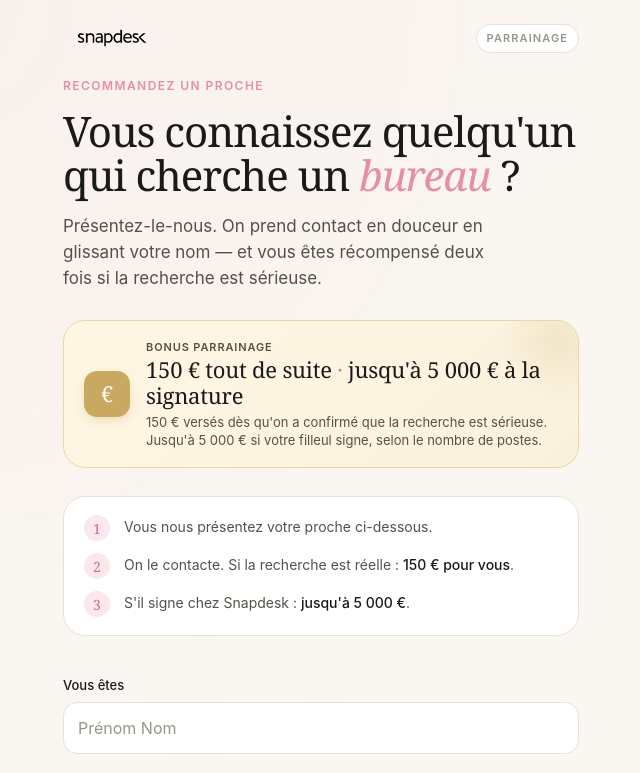
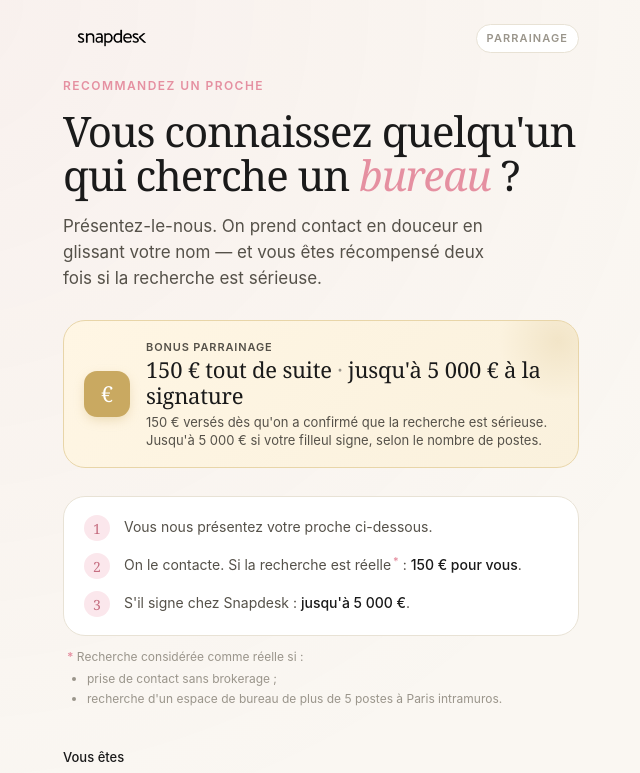
Before and after one commit to tmotti-snapdesk/espace-presentation, a Next.js app: page /recommander in a window 1280 px wide. Shown: the top 773 px of the page, without its empty margins (319-959 px from the left). Built offline with nearby package versions, Linux system fonts and the light colour scheme.

Commit message:
feat(reco): add asterisk + conditions disclaimer for 'recherche réelle'

```diff
--- a/src/app/recommander/page.tsx
+++ b/src/app/recommander/page.tsx
@@ -66,7 +66,8 @@ function HowItWorks() {
   const steps = [
     <>Vous nous présentez votre proche ci-dessous.</>,
     <>
-      On le contacte. Si la recherche est réelle&nbsp;:{" "}
+      On le contacte. Si la recherche est réelle
+      <sup className="text-reco-accent font-semibold ml-0.5">*</sup>&nbsp;:{" "}
       <strong className="text-reco-ink font-medium">150&nbsp;€ pour vous</strong>.
     </>,
     <>
@@ -76,7 +77,8 @@ function HowItWorks() {
   ];
 
   return (
-    <div className="flex flex-col gap-3 mb-8 px-5 py-[18px] bg-reco-elev border border-reco-line rounded-[22px]">
+    <div className="mb-8">
+      <div className="flex flex-col gap-3 px-5 py-[18px] bg-reco-elev border border-reco-line rounded-[22px]">
         {steps.map((text, i) => (
           <div key={i} className="flex gap-3.5 items-start">
             <div
@@ -88,5 +90,19 @@ function HowItWorks() {
           </div>
         ))}
       </div>
+      <div className="mt-3 px-1 text-[12px] text-reco-ink-faint leading-[1.5]">
+        <p className="mb-1">
+          <span className="text-reco-accent font-semibold">*</span> Recherche
+          considérée comme réelle si&nbsp;:
+        </p>
+        <ul className="list-disc pl-5 space-y-0.5">
+          <li>prise de contact sans brokerage&nbsp;;</li>
+          <li>
+            recherche d&apos;un espace de bureau de plus de 5 postes à Paris
+            intramuros.
+          </li>
+        </ul>
+      </div>
+    </div>
   );
 }
```
Lines whose indentation alone changed are shown as unchanged.
